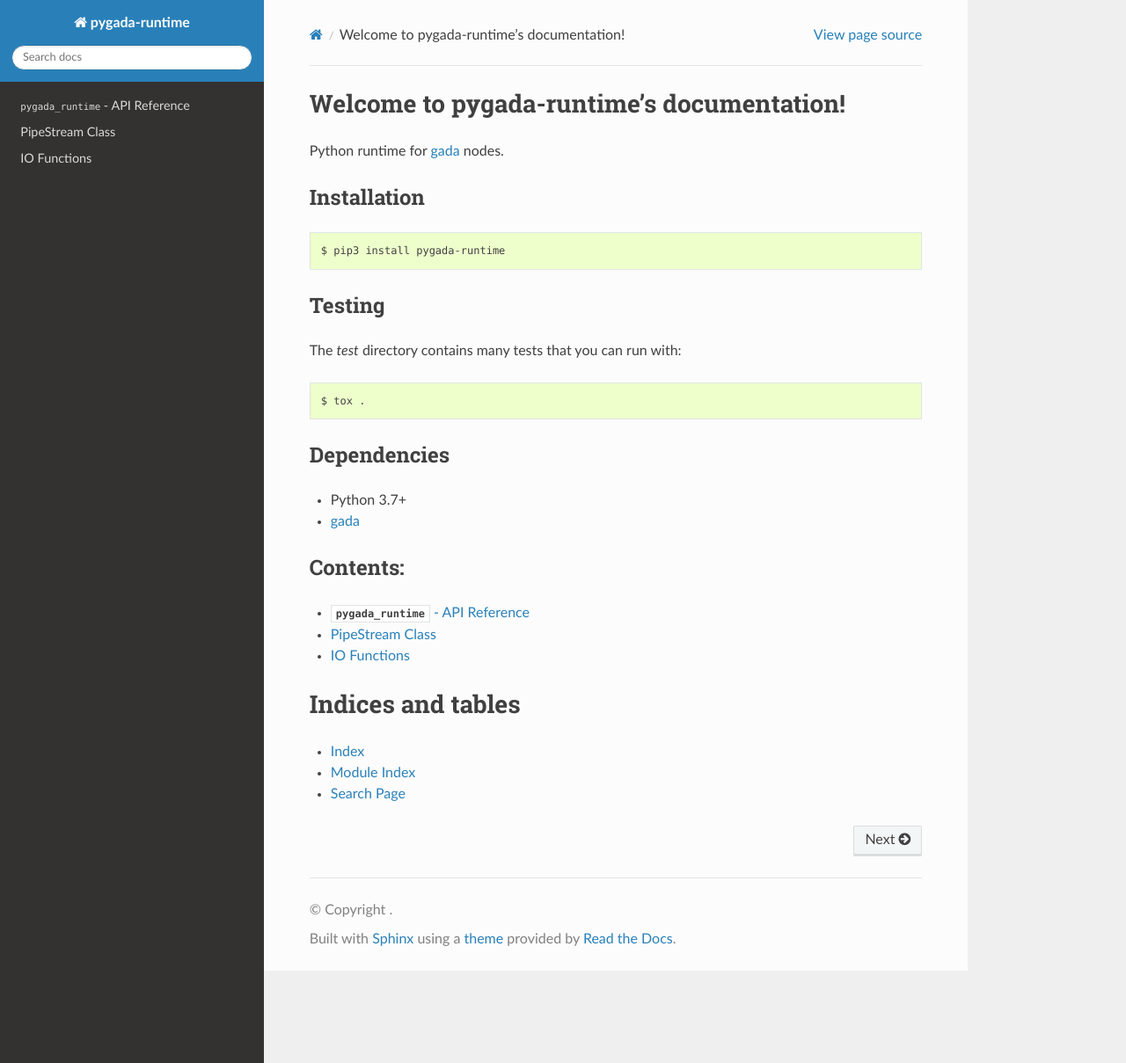
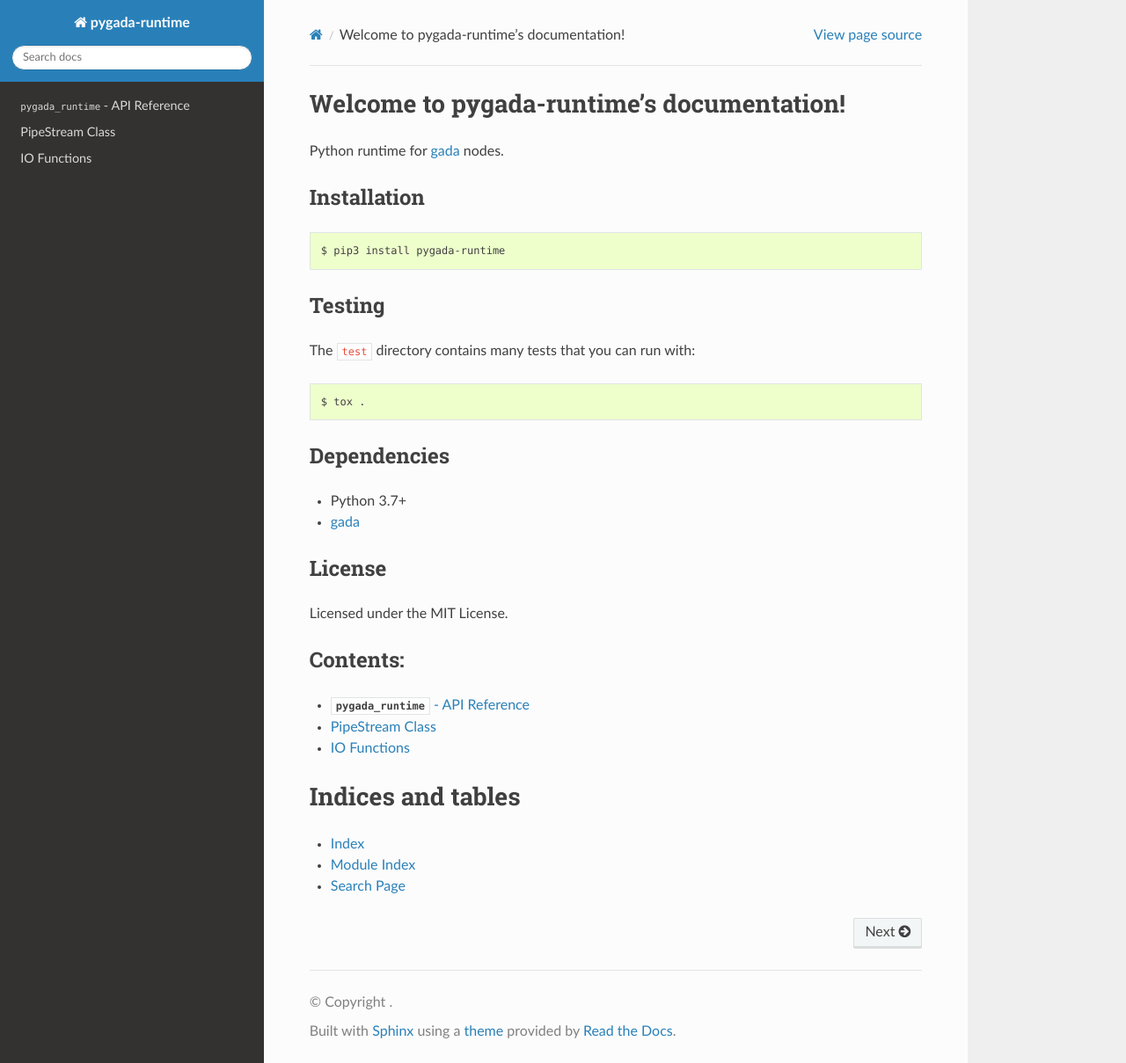
Before and after one commit to gadalang/pygada-runtime, a Sphinx documentation site: the page built from docs/index.rst, in a window 1280 px wide and 1209 px high. Shown: the whole window at 88% size. Built offline with Sphinx 7.4.7 and the Read the Docs theme 2.0.0, drawn with Linux system fonts in a browser that asks for light colours; pages that are not in the unit, such as notebooks, are missing from menus.

Commit message:
Update index.rst

```diff
--- a/docs/index.rst
+++ b/docs/index.rst
@@ -23,7 +23,7 @@ Installation
 Testing
 -------
 
-The `test` directory contains many tests that you can run with:
+The ``test`` directory contains many tests that you can run with:
 
 .. code-block:: bash
 
@@ -35,6 +35,12 @@ Dependencies
 
 - Python 3.7+
 - gada_
+
+
+License
+-------
+
+Licensed under the MIT License.
 
 
 Contents:
```
